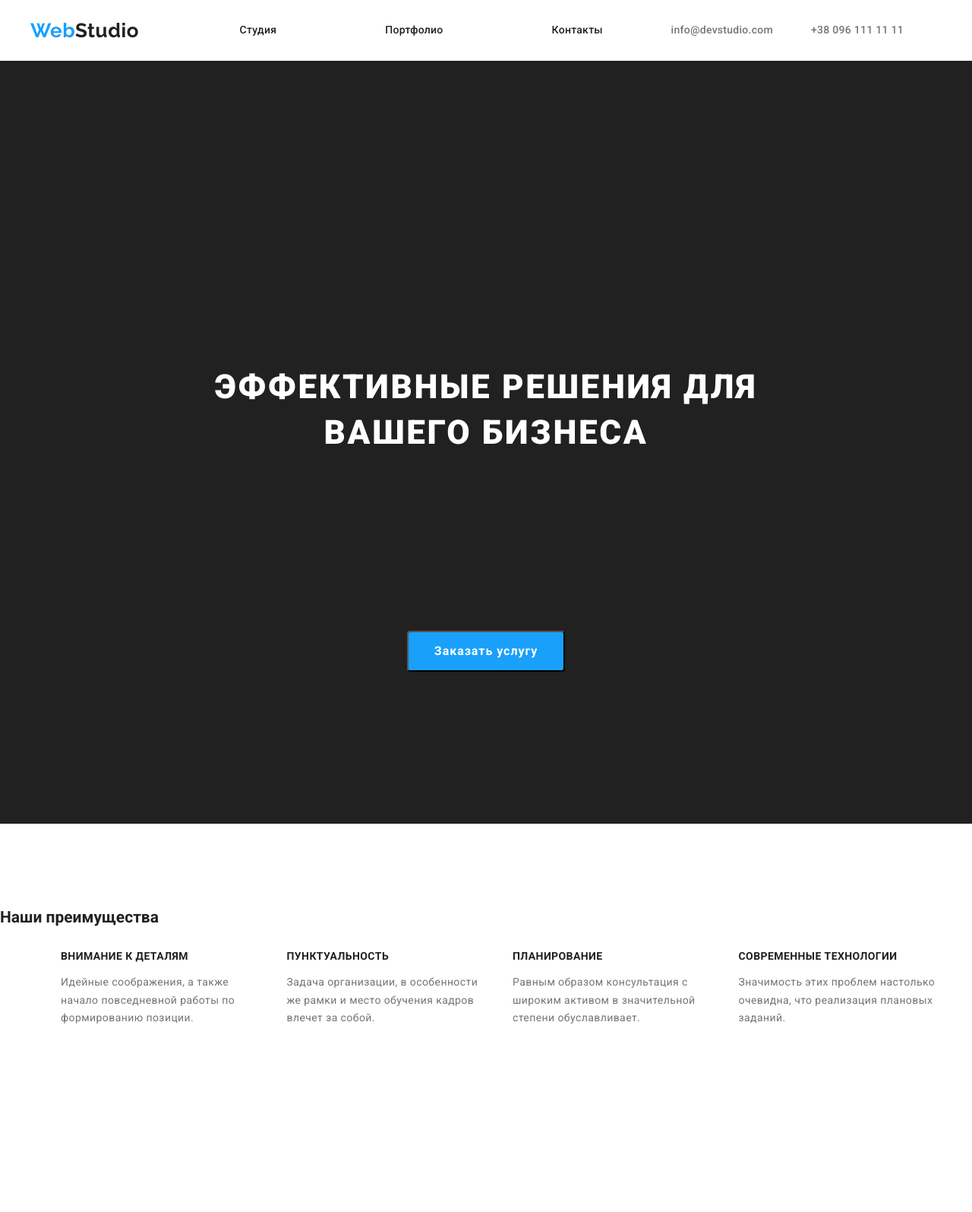
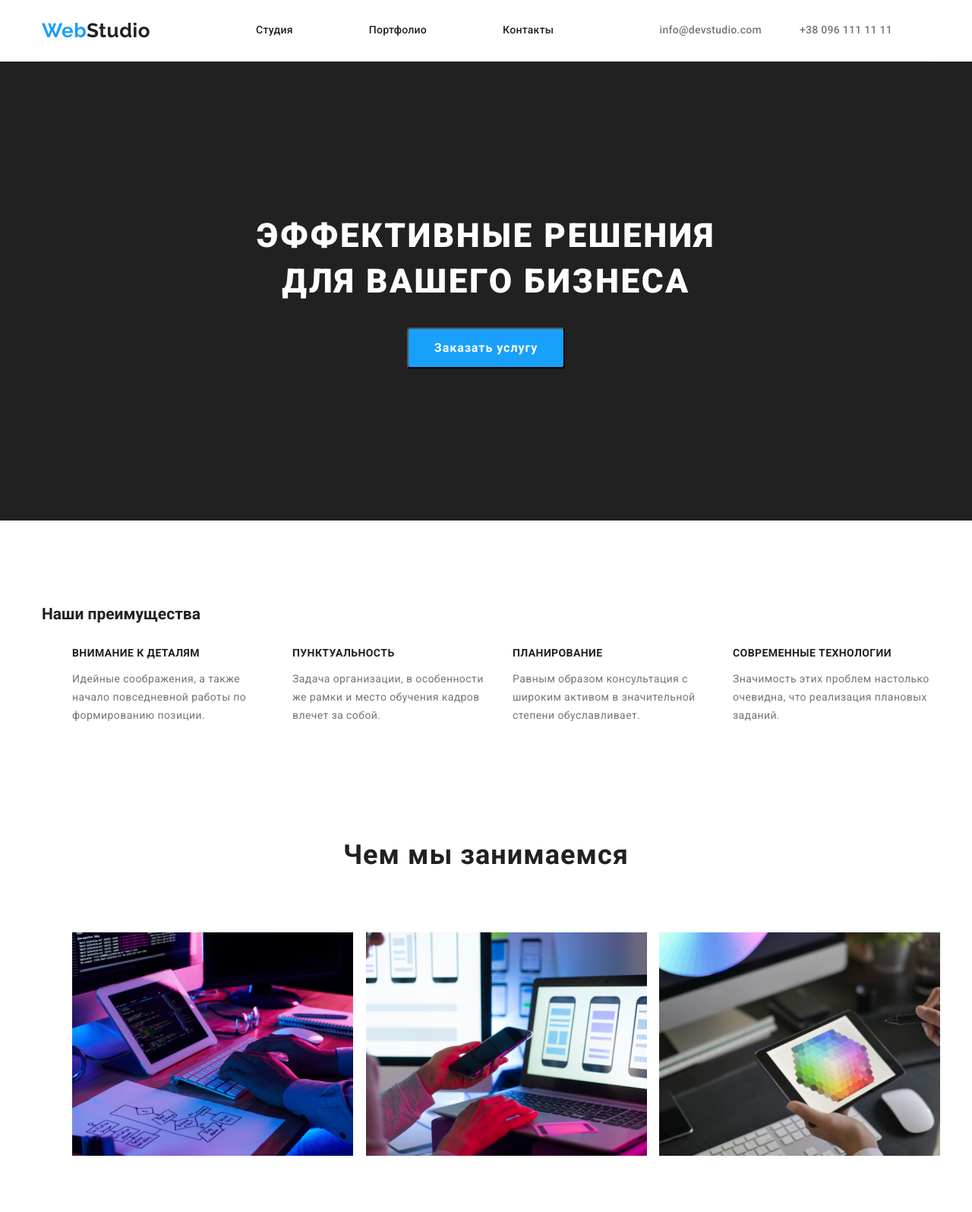
Before and after one commit to anglsom/goit-markup-hw-03, a plain HTML site: page index.html in a window 1280 px wide. Shown: the top 1595 px of the page at 76% size. Drawn offline with nearby package versions, Linux system fonts and the light colour scheme.

Commit message:
update css flexbox

```diff
--- a/css/styles.css
+++ b/css/styles.css
@@ -29,8 +29,9 @@ margin: 0;}
     margin-left: auto;
     margin-right: auto;
     width: 1200px;
-    padding-left: 40px ;
-    padding-right: 40px;
+    padding-left: 15px ;
+    padding-right: 15px;
+
 
 
 }
@@ -41,7 +42,8 @@ margin: 0;}
 .main-nav {
     display: flex;
     align-items: center;
-    border: 0 0 1px 0 solid #ECECEC;
+
+    border-bottom: 1px solid #ECECEC;
 }
 
 .logo{color: var(--title-text-color); font-family: 'Raleway', sans-serif;
@@ -60,7 +62,8 @@ letter-spacing: 0.03em;}
 
 .logo:hover {color:var(--accent-color);}
 .logo>.web{color: var(--accent-color);}
-.link {text-decoration: none; color: var(--title-text-color); }
+.link {text-decoration: none;
+    color: var(--title-text-color); }
 .link:hover, .link:focus {color: var(--accent-color);}
 
 
@@ -85,7 +88,7 @@ letter-spacing: 0.03em;}
     text-decoration:none;
     letter-spacing: 0.02em;
 margin-right: 50px;
-margin-left: 93px;
+margin-left: 50px;
 display: block;
 padding-top: 32px;
 padding-bottom: 32px;}
@@ -131,9 +134,15 @@ margin-right: 50px;
     text-transform: uppercase;
     margin: 0;
     margin-bottom: 30px;
-    padding: 200px;
     text-align: center;
+    min-width: 690px;
+
+
+
 }
+/*-- .wrapper {max-width: 696px;
+}--*/
+
 .hero-title-hr {background-color: var(--primary-white-color);}
 
 .title-first {color:var(--title-text-color);
@@ -202,6 +211,8 @@ text-transform: none;}
 }
 
 /* Section-do */
+.section-do { padding-top: 0;
+    padding-bottom: 94px;}
 
 .section-title-do{color: var(--title-text-color);
 background-color: var(--primary-white-color);
@@ -294,6 +305,8 @@ line-height: 1.71;
     display: flex;
     align-items: center;
     justify-content: center;
+    margin-bottom: 50px;
+
 }
 .item-hero {
      margin-right: 8px;
@@ -311,7 +324,10 @@ line-height: 1.71;
 
     .item-hero-po {
         width: calc((100% - 2 * 30px)/3);
-
+        margin-bottom: 30px;
+    }
+    .item-hero-po img{
+        display: block;
     }
     .item-hero-po:not(:last-child){
         margin-right: 30px;
@@ -323,8 +339,9 @@ line-height: 1.71;
 
     .border-po {
         border: 1px solid #EEEEEE;
-        margin-bottom: 30px;
         padding-left: 24px;
+        padding-bottom: 20px;
+
     }
     .title-po {color: var(--title-text-color);
     background-color: var(--primary-white-color);
--- a/index.html
+++ b/index.html
@@ -9,7 +9,7 @@
         li {list-style-type: none;}
     </style>
     <link href="https://fonts.googleapis.com/css2?family=Raleway:wght@700&family=Roboto:wght@400;500;700;900&display=swap" rel="stylesheet">
-    <link href="//cdnjs.cloudflare.com/ajax/libs/modern-normalize/1.1.0/modern-normalize.min.css"/>
+    <link rel="stylesheet" href="https://cdnjs.cloudflare.com/ajax/libs/modern-normalize/1.1.0/modern-normalize.min.css" integrity="sha512-wpPYUAdjBVSE4KJnH1VR1HeZfpl1ub8YT/NKx4PuQ5NmX2tKuGu6U/JRp5y+Y8XG2tV+wKQpNHVUX03MfMFn9Q==" crossorigin="anonymous" referrerpolicy="no-referrer" />
     <link rel="stylesheet" href="./css/styles.css" />
 
 </head>
@@ -39,15 +39,15 @@
     <!-- Герой -->
     <section class="hero section">
         <div class="container">
-        <h1 class="hero-title">Эффективные решения для вашего бизнеса</h1>
+        <h1 class="hero-title">Эффективные решения <br/>для вашего бизнеса</h1>
         <button type="button" class="button primary" >Заказать услугу</button>
         </div>
     </section>
 
     <!-- Преимущества -->
     <section class="section">
+        <div class="container">
         <h2 class="section-title-pr">Наши преимущества</h2>
-         <div class="container">
             <ul class="section-pr">
             <li class="item-pr">
                 <h3 class="title-pr">Внимание к деталям</h3>
@@ -71,7 +71,7 @@
 
 
     <!-- Чем мы занимаемся -->
-    <section class="section">
+    <section class="section-do">
         <div class="container">
         <h2 class="section-title-do">Чем мы занимаемся</h2>
         <ul class="section-list-do">
```
Also changed, not shown: portfolio.html (+10 -10 lines).
